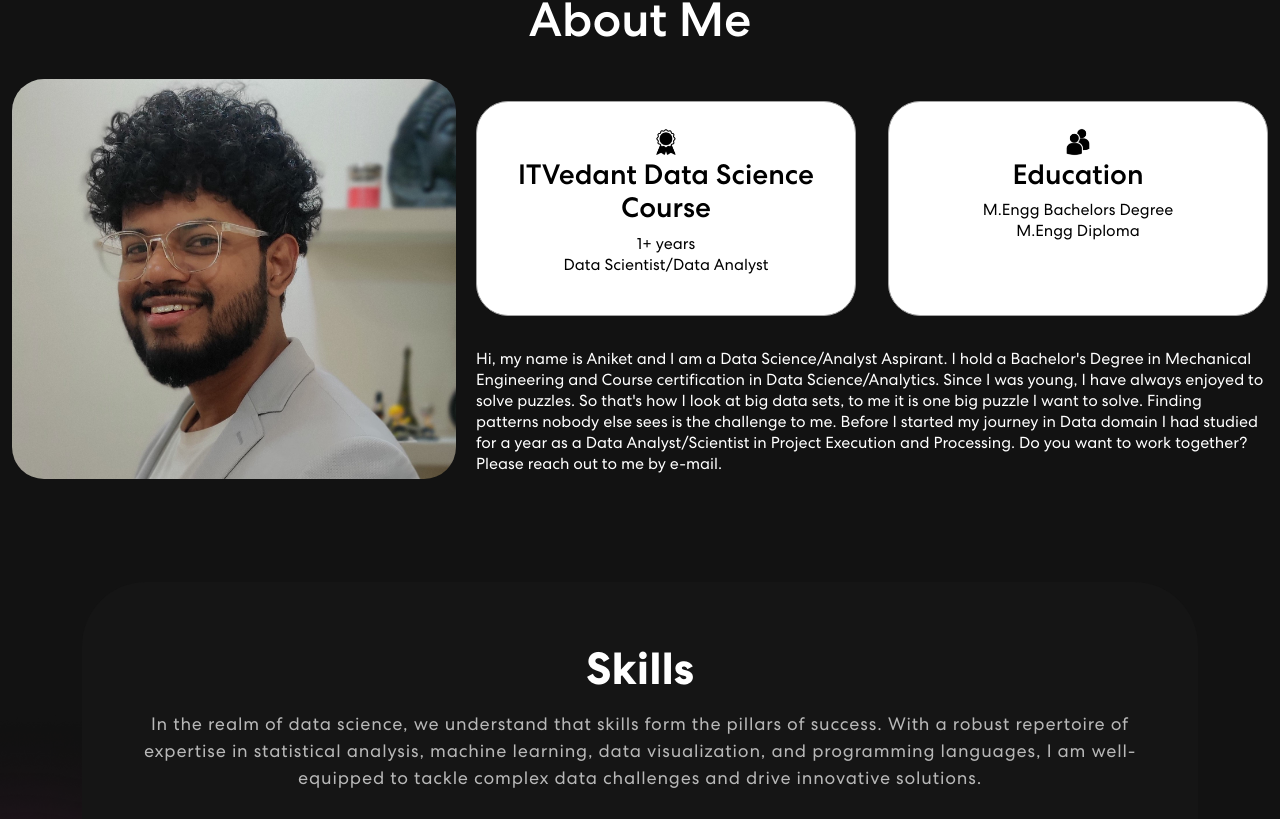
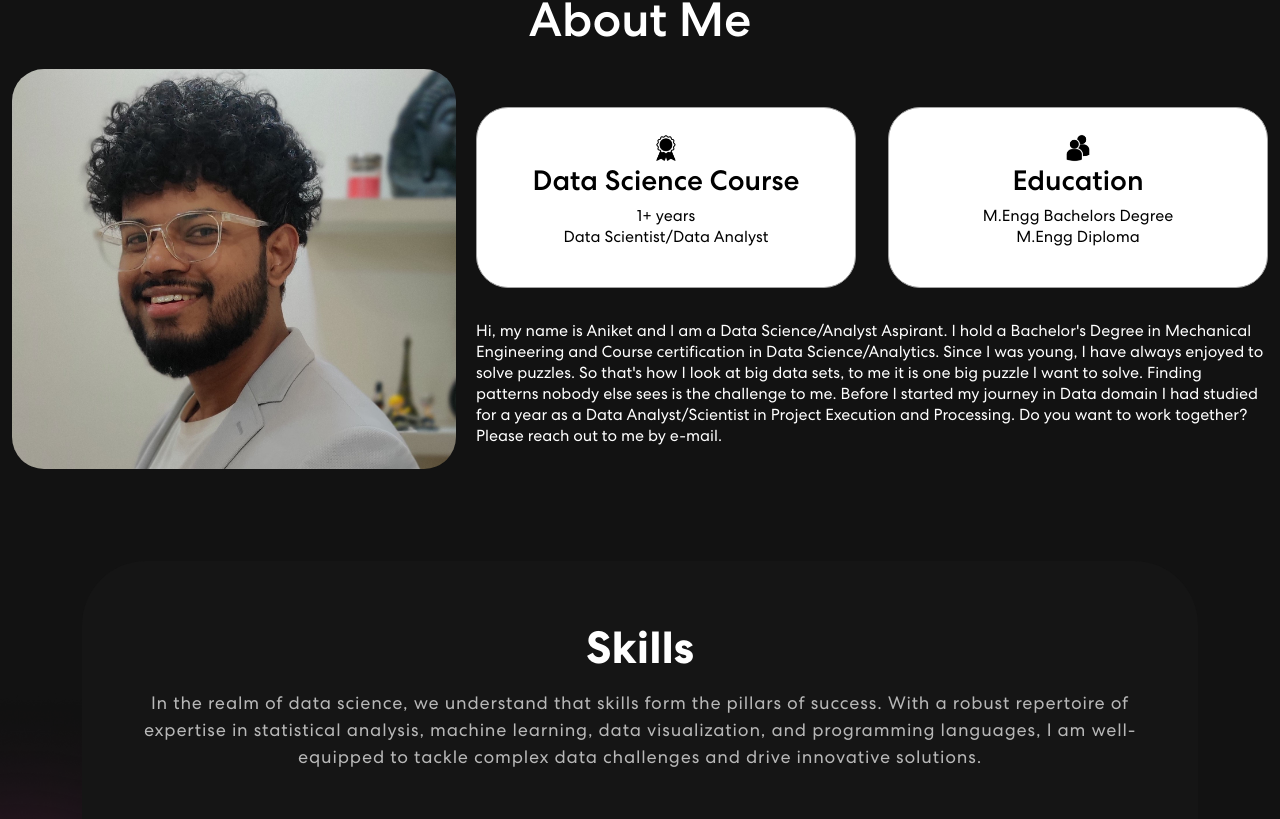
Before and after one commit to aniketjayant953/React-Portfolio, a React (Create React App) app: page / in a window 1280 px wide. Shown: the part 901-1720 px from the top of the page. Built offline with nearby package versions, Linux system fonts and the light colour scheme; no server answers.

Commit message:
make changes in about section

```diff
--- a/src/components/About.js
+++ b/src/components/About.js
@@ -20,7 +20,7 @@ export const About = () => {
 
           <div class="details-container">
             <img src={expImg} alt="Experience icon" class="icon"/>
-            <h3>ITVedant Data Science Course</h3>
+            <h3>Data Science Course</h3>
             <p>1+ years <br/>Data Scientist/Data Analyst</p>
           </div>
 
```
